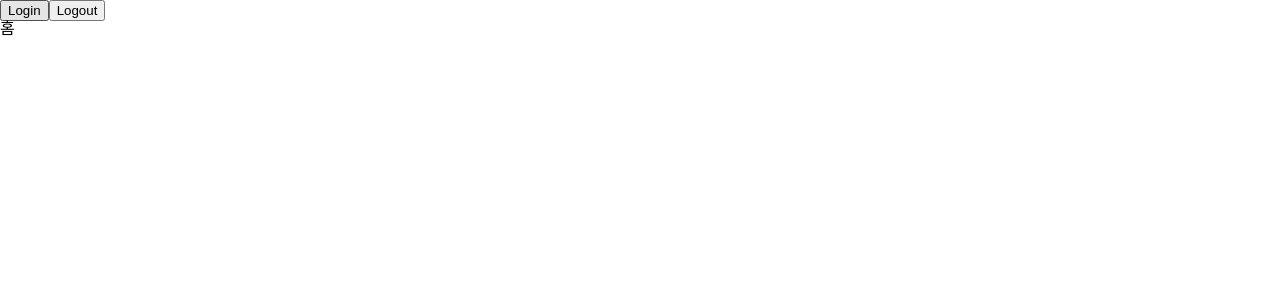
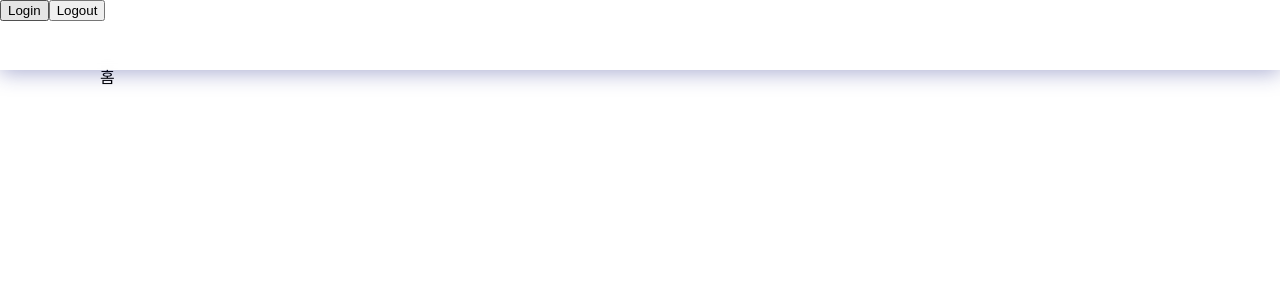
Before and after one commit to sefolder/cassopi, a Next.js app in the folder frontend/: page / in a window 1280 px wide. Shown: the top 300 px of the page. Built offline with nearby package versions, Linux system fonts and the light colour scheme.

Commit message:
Configuration for styled-components, Configured Layout (1080px), Simple Navbar

```diff
--- a/frontend/components/Layout.tsx
+++ b/frontend/components/Layout.tsx
@@ -2,12 +2,38 @@ import React from "react";
 import NavBar from "./NavBar";
 import { Provider } from "react-redux";
 import { store } from "../settings/store";
+import styled, { ThemeProvider } from "styled-components";
+import { theme } from "../styles/theme";
+
+const Container = styled.div`
+  width: 100%;
+
+  padding-top: ${(props) => props.theme.navBarHeight};
+`;
+
+const Content = styled.div`
+  width: 100%;
+  min-height: 100vh;
+  max-height: max-content;
+`;
+
+const Center = styled.div`
+  width: 1080px;
+  height: max-content;
+  margin: 0 auto;
+`;
 
 export default function Layout({ children }: { children: React.ReactNode }) {
   return (
-    <Provider store={store}>
-      <NavBar />
-      {children}
-    </Provider>
+    <ThemeProvider theme={theme}>
+      <Provider store={store}>
+        <Container>
+          <NavBar />
+          <Content>
+            <Center>{children}</Center>
+          </Content>
+        </Container>
+      </Provider>
+    </ThemeProvider>
   );
 }
--- a/frontend/components/NavBar.tsx
+++ b/frontend/components/NavBar.tsx
@@ -1,5 +1,19 @@
+import styled from "styled-components";
 import { useAppDispatch, useAppSelector } from "../settings/hooks";
 import { userActions } from "../settings/store";
+
+const Container = styled.div`
+  width: 100%;
+  height: ${(props) => props.theme.navBarHeight};
+  position: fixed;
+  top: 0;
+  left: 0;
+
+  background: rgba(255, 255, 255, 0.25);
+  box-shadow: 0 3px 20px 0 rgba(31, 38, 135, 0.37);
+  backdrop-filter: blur(4px);
+  -webkit-backdrop-filter: blur(4px);
+`;
 
 const NavBar = () => {
   const isLogin = useAppSelector((state) => state.isLogin);
@@ -8,7 +22,7 @@ const NavBar = () => {
 
   // NavBar 로그인/로그아웃 Redux 사용 예시
   return (
-    <>
+    <Container>
       <button
         onClick={() => {
           dispatch(userActions.login({ userName: "유정민" }));
@@ -25,7 +39,7 @@ const NavBar = () => {
       >
         Logout
       </button>
-    </>
+    </Container>
   );
 };
 
--- /dev/null
+++ b/frontend/components/Title.tsx
@@ -0,0 +1,9 @@
+import Head from "next/head";
+
+const Title = ({ children }: { children: string }) => (
+  <Head>
+    <title>{children} - cassoPi</title>
+  </Head>
+);
+
+export default Title;
--- a/frontend/package.json
+++ b/frontend/package.json
@@ -20,6 +20,7 @@
   "devDependencies": {
     "@types/node": "17.0.9",
     "@types/react": "17.0.38",
+    "babel-plugin-styled-components": "^2.0.2",
     "eslint": "8.7.0",
     "eslint-config-next": "12.0.8",
     "typescript": "4.5.4"
--- /dev/null
+++ b/frontend/pages/_document.tsx
@@ -0,0 +1,51 @@
+import React from "react";
+import Document, {
+  Html,
+  Head,
+  Main,
+  NextScript,
+  DocumentContext,
+} from "next/document";
+import { ServerStyleSheet } from "styled-components";
+
+class MyDocument extends Document {
+  static async getInitialProps(ctx: DocumentContext) {
+    const sheet = new ServerStyleSheet();
+    const originalRenderPage = ctx.renderPage;
+
+    try {
+      ctx.renderPage = () =>
+        originalRenderPage({
+          enhanceApp: (App) => (props) =>
+            sheet.collectStyles(<App {...props} />),
+        });
+
+      const initialProps = await Document.getInitialProps(ctx);
+      return {
+        ...initialProps,
+        styles: (
+          <>
+            {initialProps.styles}
+            {sheet.getStyleElement()}
+          </>
+        ),
+      };
+    } finally {
+      sheet.seal();
+    }
+  }
+
+  render() {
+    return (
+      <Html>
+        <Head />
+        <body>
+          <Main />
+          <NextScript />
+        </body>
+      </Html>
+    );
+  }
+}
+
+export default MyDocument;
--- a/frontend/pages/index.tsx
+++ b/frontend/pages/index.tsx
@@ -1,7 +1,13 @@
 import type { NextPage } from "next";
+import Title from "../components/Title";
 
 const Home: NextPage = () => {
-  return <h1>홈</h1>;
+  return (
+    <>
+      <Title>홈</Title>
+      <h1>홈</h1>
+    </>
+  );
 };
 
 export default Home;
--- /dev/null
+++ b/frontend/styles/theme.ts
@@ -0,0 +1,3 @@
+import { DefaultTheme } from "styled-components";
+
+export const theme: DefaultTheme = { navBarHeight: "70px" };
```
Also changed, not shown: frontend/styles/styled.d.ts (added, +7 -0 lines), frontend/.babelrc (added), 1 other file (tests, documents, lock files or other folders).
